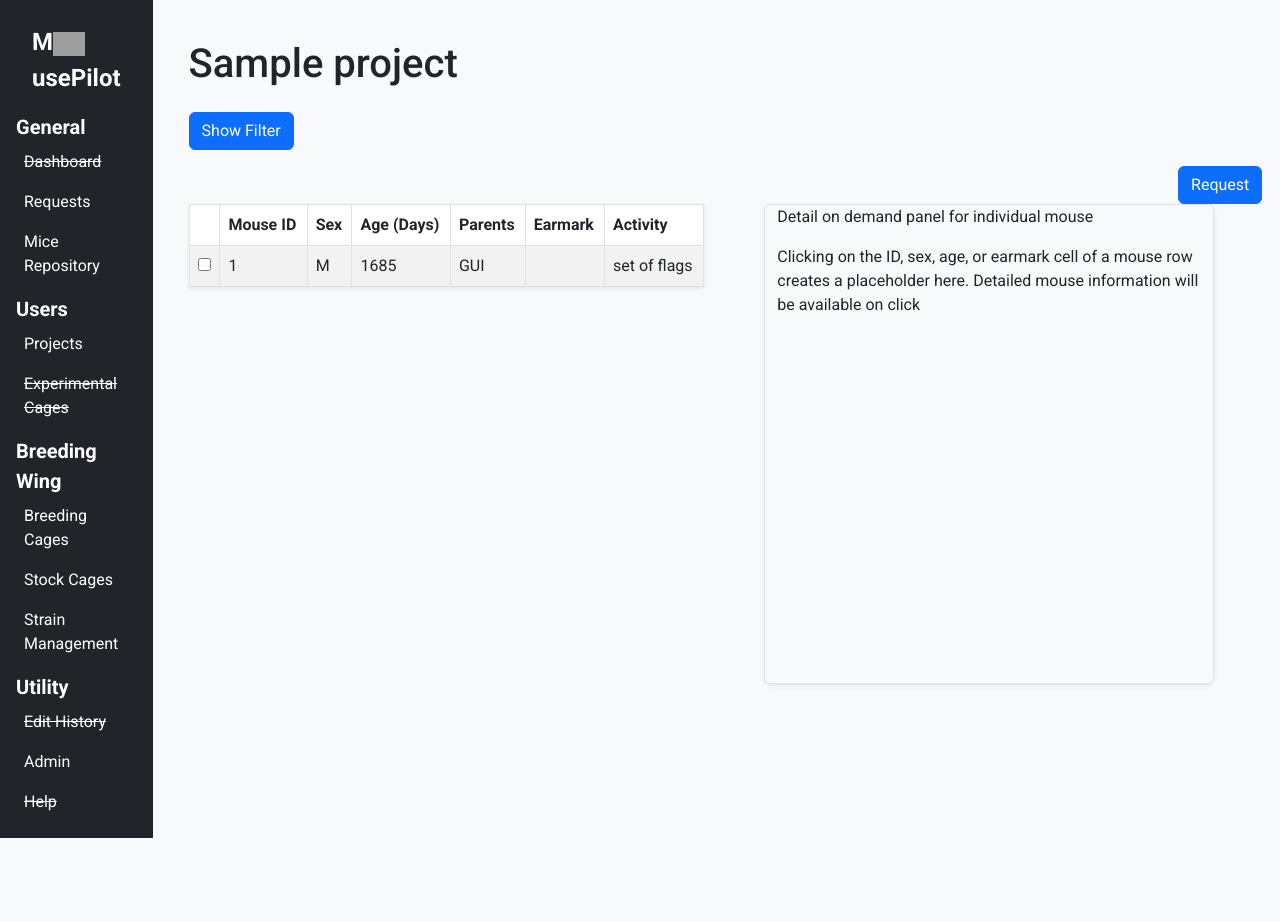
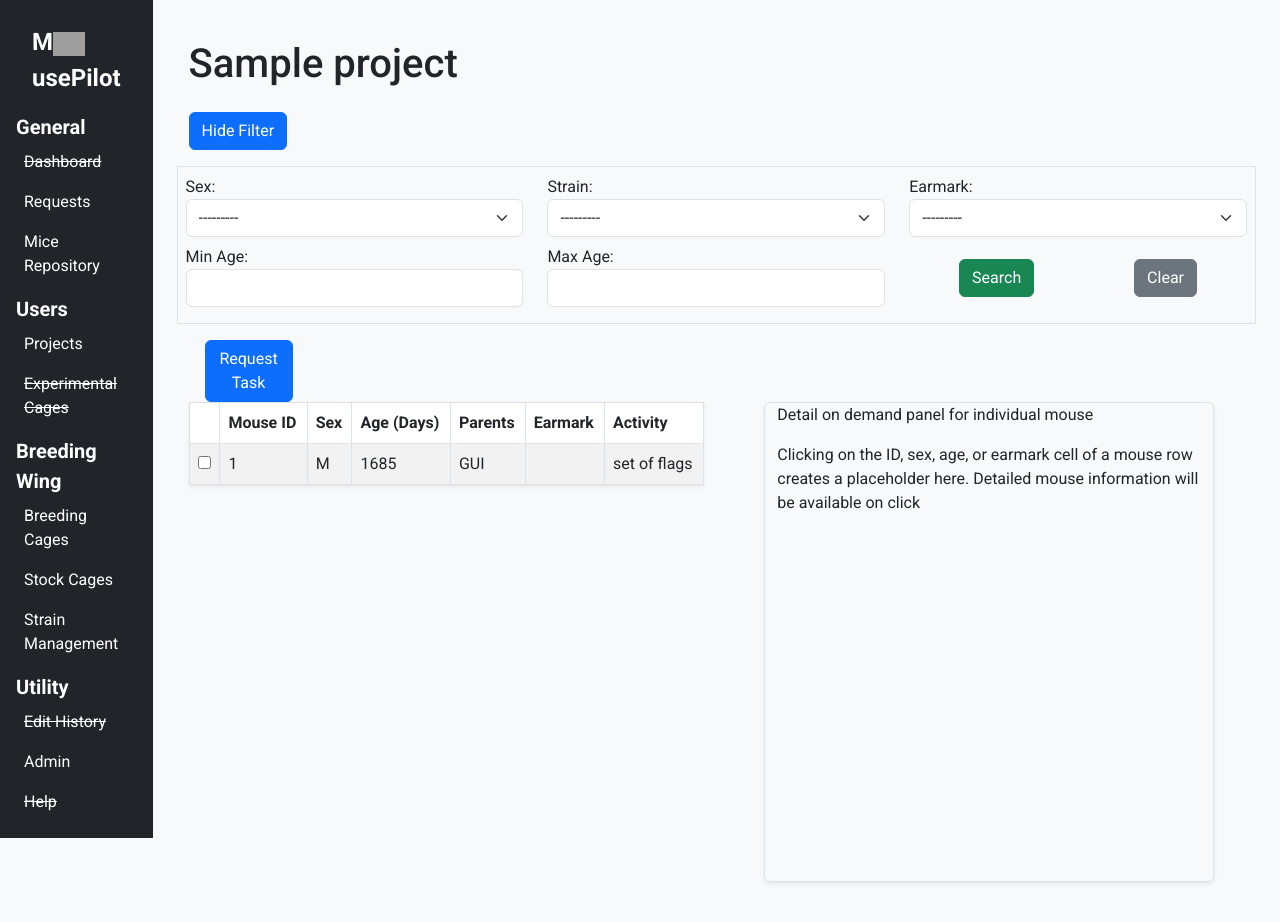
Before and after one commit to GeoffreyBush/mouse_pilot_postgresql, a Django app: a page that uses common/templates/filter_form.html in a window 1280 px wide. Before the commit the page ends 838 px from the top, so only its background shows below. Run offline with Django 4.2, Linux system fonts and the light colour scheme; a user stored in the database is signed in; tables that the repository leaves empty hold one stand-in row (values such as "Sample post"); some libraries are stand-ins or nearby versions; grey boxes are pictures that could not be loaded.

Commit message:
Apply grid layout to filter form

```diff
--- a/common/templates/filter_form.html
+++ b/common/templates/filter_form.html
@@ -1,4 +1,4 @@
-<div x-data="{ showForm: false }">
+<div x-data="{ showForm: true }">
     <!-- Toggle button -->
     <button
         class="btn btn-primary mb-3"
@@ -20,13 +20,35 @@
         <form method="get" class="mb-3">
             {% csrf_token %}
             <div class="row border">
-                <div class="col-md-8 p-2">
-                    {{ filter_form.form }}
+                <div class="p-2">
+                    <div class="row">
+                        <div class="col-md-4 mb-1">
+                            <label for="{{ filter_form.form.sex.id_for_label }}">{{ filter_form.form.sex.label }}</label>
+                            {{ filter_form.form.sex }}
+                        </div>
+                        <div class="col-md-4 mb-1">
+                            <label for="{{ filter_form.form.strain.id_for_label }}">{{ filter_form.form.strain.label }}</label>
+                            {{ filter_form.form.strain }}
+                        </div>
+                        <div class="col-md-4 mb-1">
+                            <label for="{{ filter_form.form.earmark.id_for_label }}">{{ filter_form.form.earmark.label }}</label>
+                            {{ filter_form.form.earmark }}
+                        </div>
+                        <div class="col-md-4 mb-1">
+                            <label for="{{ filter_form.form.min_age.id_for_label }}">{{ filter_form.form.min_age.label }}</label>
+                            {{ filter_form.form.min_age }}
+                        </div>
+                        <div class="col-md-4 mb-1">
+                            <label for="{{ filter_form.form.max_age.id_for_label }}">{{ filter_form.form.max_age.label }}</label>
+                            {{ filter_form.form.max_age }}
+                        </div>
+                        <div class="col-md-4 mb-1 d-flex align-items-center justify-content-around">
+                            <button type="submit" name="search" class="btn btn-success">Search</button>
+                            <button type="submit" name="clear" class="btn btn-secondary">Clear</button>
+                        </div>
+                    </div>
                 </div>
-                <div class="d-flex align-items-center justify-content-around col-md-4">
-                    <button type="submit" name="search" class="btn btn-secondary">Search</button>
-                    <button type="submit" name="clear" class="btn btn-secondary">Clear</button>
-                </div>
+
             </div>
         </form>
     </div>
--- a/main/filters.py
+++ b/main/filters.py
@@ -14,33 +14,33 @@ class MouseFilter(django_filters.FilterSet):
 
     sex = django_filters.ChoiceFilter(
         choices=SEX_CHOICES,
-        widget=forms.Select(attrs={"class": "form-select w-25 ml-5"}),
+        widget=forms.Select(attrs={"class": "form-select col-12 mb-1"}),
         label="Sex:",
         initial="",
     )
 
     strain = django_filters.ModelChoiceFilter(
         queryset=Strain.objects.all(),
-        widget=forms.Select(attrs={"class": "form-select w-25 ml3"}),
+        widget=forms.Select(attrs={"class": "form-select col-12 mb-1"}),
         label="Strain:",
     )
 
     earmark = django_filters.ChoiceFilter(
         choices=earmarks,
-        widget=forms.Select(attrs={"class": "form-select w-25 ml-3"}),
+        widget=forms.Select(attrs={"class": "form-select col-12 mb-1"}),
         label="Earmark:",
         initial="",
     )
 
     min_age = django_filters.NumberFilter(
         method="filter_min_age",
-        widget=forms.NumberInput(attrs={"class": "form-control w-25 ml-5"}),
+        widget=forms.NumberInput(attrs={"class": "form-control col-12 mb-1"}),
         label="Min Age:",
     )
 
     max_age = django_filters.NumberFilter(
         method="filter_max_age",
-        widget=forms.NumberInput(attrs={"class": "form-control w-25 ml-3"}),
+        widget=forms.NumberInput(attrs={"class": "form-control col-12 mb-1"}),
         label="Max Age:",
     )
 
--- a/projects/templates/show_project.html
+++ b/projects/templates/show_project.html
@@ -13,10 +13,10 @@
 	<form method="post" action="{% url 'projects:show_project' project_name=project.project_name %}">
 		{% csrf_token %}
 		<div class="row">
-
+			<div class="d-flex">
 				<!-- Pagination -->
 				{% if project_mice.has_other_pages %}
-				<nav aria-label="Page navigation" class="col-4">
+					<nav aria-label="Page navigation" class="d-inline-block">
 						<ul class="pagination">
 							{% if project_mice.has_previous %}
 								<li class="page-item">
@@ -45,17 +45,20 @@
 					</nav>
 				{% endif %}
 
+				<div class="col-1 mx-3">
+					<button class="btn btn-primary align-self-center" data-toggle="tooltip" data-placement="top" title="Request task on selected mice" name="add_request" type="submit">
+						Request Task
+					</button>
+				</div>
 
+				<!-- Error messages no longer appear? -->
 				<div class="col">
 					{% for error in select_form.mice.errors %}
 						<div class="align-self-center" role="alert"><b>{{ error }}</b></div>
 					{% endfor %}
 				</div>
-			<div class="col-1">
-				<button class="btn btn-primary" data-toggle="tooltip" data-placement="top" title="Request task on selected mice" name="add_request" type="submit">
-					Request
-				</button>
 			</div>
+
 		</div>
 
 		<!-- Table of mice -->
```
Also changed, not shown: main/tests/test_filters.py (+0 -1 lines). Lines whose indentation alone changed are shown as unchanged.
